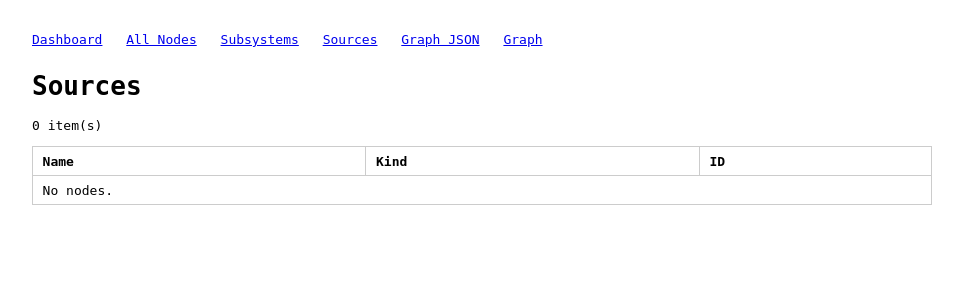
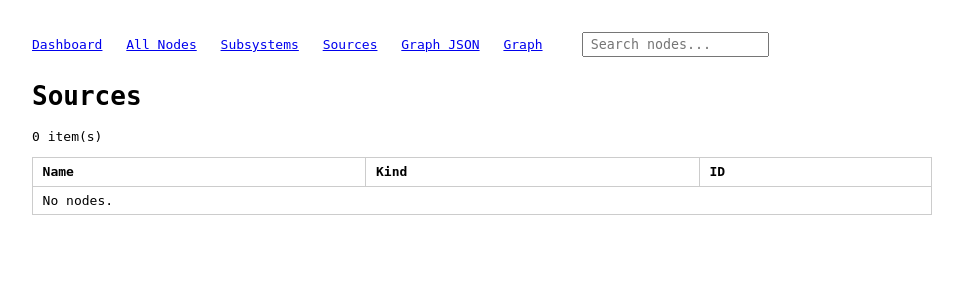
Before and after one commit to reiniertl/know_kernel, a FastAPI app: page /sources in a window 1280 px wide. Shown: the top 300 px of the page, without its empty margins (158-1121 px from the left). Run offline with FastAPI, Linux system fonts and the light colour scheme; some libraries are stand-ins or nearby versions.

Commit message:
feat(web): add search endpoint with HTMX navbar search box (ALG-KK-WEB-SEARCH, INV-KK-WEB-SEARCH-FULL-ACCESS)
Co-Authored-By: Claude Opus 4.6 (1M context) <noreply@anthropic.com>

```diff
--- a/src/web/routes.py
+++ b/src/web/routes.py
@@ -242,6 +242,40 @@ def setup_routes(app: FastAPI, templates: Jinja2Templates) -> None:
         conn = request.app.state.conn
         return match_scenarios(conn, workload_type=workload_type)
 
+    @app.get("/api/search")
+    async def api_search(request: Request, q: str = Query(""), kind: str | None = None):
+        """Search nodes by name/description/attrs (ALG-KK-WEB-SEARCH, INV-KK-WEB-SEARCH-FULL-ACCESS)."""
+        conn = request.app.state.conn
+        if not q.strip():
+            if request.headers.get("HX-Request"):
+                return HTMLResponse("")
+            return JSONResponse([])
+        pattern = f"%{q}%"
+        sql = (
+            "SELECT id, kind, attrs FROM nodes"
+            " WHERE (json_extract(attrs, '$.name') LIKE ?"
+            " OR json_extract(attrs, '$.description') LIKE ?"
+            " OR attrs LIKE ?)"
+        )
+        params: list[str] = [pattern, pattern, pattern]
+        if kind:
+            sql += " AND kind = ?"
+            params.append(kind)
+        sql += " ORDER BY kind, id LIMIT 30"
+        rows = conn.execute(sql, params).fetchall()
+        results = _rows_to_dicts(rows)
+        for r in results:
+            r["display_name"] = display_name_for_node(
+                r["kind"], r.get("attrs") or {}, r["id"]
+            )
+        if request.headers.get("HX-Request"):
+            return templates.TemplateResponse(
+                request, "search_results.html", {"results": results}
+            )
+        return JSONResponse(
+            [{"id": r["id"], "kind": r["kind"], "attrs": r["attrs"], "display_name": r["display_name"]} for r in results]
+        )
+
     @app.get("/api/diagnostics")
     async def api_diagnostics(request: Request):
         import dataclasses
--- a/src/web/templates/base.html
+++ b/src/web/templates/base.html
@@ -39,7 +39,30 @@
   <a href="/sources">Sources</a>
   <a href="/graph">Graph JSON</a>
   <a href="/viz">Graph</a>
+  <span style="display:inline-block;position:relative;margin-left:1rem;">
+    <input type="text" id="search-input" placeholder="Search nodes..."
+           hx-get="/api/search" hx-trigger="keyup changed delay:300ms"
+           hx-target="#search-results" hx-swap="innerHTML"
+           name="q" autocomplete="off"
+           style="font-family:monospace;padding:0.2rem 0.4rem;">
+    <div id="search-results" style="position:absolute;top:100%;left:0;z-index:100;background:#fff;border:1px solid #ccc;max-height:300px;overflow-y:auto;min-width:300px;display:none;"></div>
+  </span>
 </nav>
+<script src="https://unpkg.com/htmx.org@1.9.12"></script>
+<script>
+document.body.addEventListener('htmx:afterSwap', function(e) {
+  if (e.detail.target.id === 'search-results') {
+    e.detail.target.style.display = e.detail.target.innerHTML.trim() ? 'block' : 'none';
+  }
+});
+document.getElementById('search-input').addEventListener('blur', function() {
+  setTimeout(function(){ document.getElementById('search-results').style.display = 'none'; }, 200);
+});
+document.getElementById('search-input').addEventListener('focus', function() {
+  var r = document.getElementById('search-results');
+  if (r.innerHTML.trim()) r.style.display = 'block';
+});
+</script>
 {% block content %}{% endblock %}
 </body>
 </html>
```
Also changed, not shown: src/web/templates/search_results.html (added, +9 -0 lines), tests/test_web.py (+99 -0 lines), combobul/spec/spec.db.
